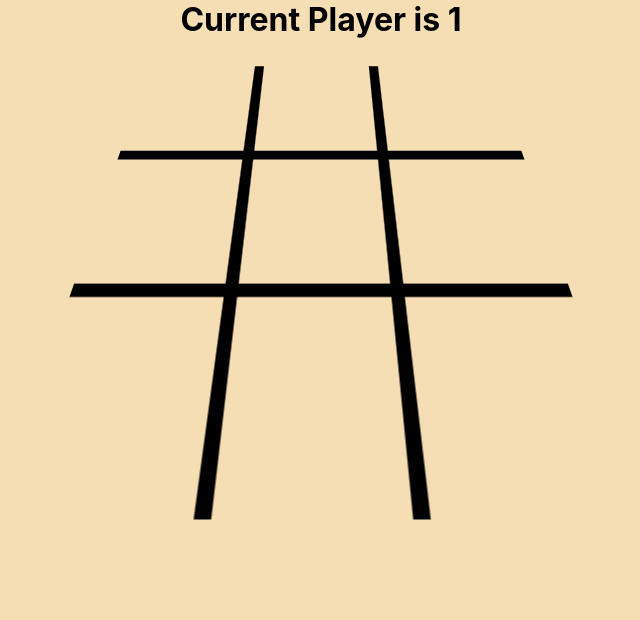
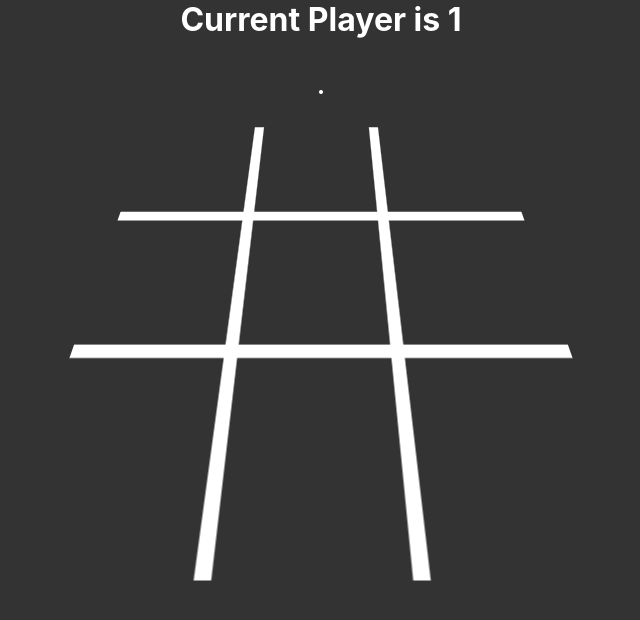
Before and after one commit to stevefaeembra/wk_14_d_3_lab_noughts_crosses, a React (Create React App) app: page / in a window 1280 px wide. Shown: the top 620 px of the page, without its empty margins (319-959 px from the left). Built offline with nearby package versions, Linux system fonts and the light colour scheme.

Commit message:
handle a draw

```diff
--- a/src/App.css
+++ b/src/App.css
@@ -11,7 +11,8 @@ html{
   width: 60%;
   margin: 0 auto;
   font-size: 16px;
-  background-color: wheat;
+  background-color: #333;
+  color: white;
 }
 
 .gameContainer{
@@ -34,7 +35,7 @@ h1, h2 {
 }
 
 .square{
-
+  color: yellow;
   display: flex;
   justify-content: center;
   align-items: center;
@@ -46,20 +47,20 @@ h1, h2 {
 #cell_1,
 #cell_3,
 #cell_4 {
-  border-right: 8px solid black;
-  border-bottom: 8px solid black;
+  border-right: 8px solid white;
+  border-bottom: 8px solid white;
 }
 
 #cell_2,
 #cell_5
 {
-  border-bottom: 8px solid black;
+  border-bottom: 8px solid white;
 }
 
 #cell_6,
 #cell_7
 {
-  border-right: 8px solid black;
+  border-right: 8px solid white;
 }
 
 .winner {
--- a/src/containers/GameContainer.js
+++ b/src/containers/GameContainer.js
@@ -9,7 +9,7 @@ class GameContainer extends Component {
     this.state = {
       squareStates : [' ',' ',' ',' ',' ',' ',' ',' ',' '],
       currentPlayer : 1, // 1 (O) or 2 (X)
-      winner : "", // text about winner
+      winner : " . ", // text about winner
       winnerNumber: 0, // 0 = neither, 1 = O, 2 = X
       winLine: [] // 3 indexes to winning line's squares
     };
@@ -30,14 +30,28 @@ class GameContainer extends Component {
     let winForX = lineContents.findIndex((item) => {
       return item === "XXX";
     })
-    if (winForO > -1) {
+    let draw = lineContents.findIndex((item) => {
+      // if this is never true (returns -1) then we have a draw
+      // to reproduce, play cells 6,8,9,0,1,2,3,4,5 in that order
+      return item.indexOf(" ")>-1;
+    })
+    if (draw == -1) {
+      let winLine = this.winLines[winForO];
+      this.setState({
+        winner : "Draw!",
+        winnerNumber: 0,
+        winLine: []
+      })
+    }
+    else if (winForO > -1) {
       let winLine = this.winLines[winForO];
       this.setState({
         winner : "Player 1 (O) Wins!",
         winnerNumber: 1,
         winLine: winLine
       })
-    } else if (winForX > -1 ) {
+    }
+    else if (winForX > -1 ) {
       let winLine = this.winLines[winForX];
       this.setState({
         winner : "Player 2 (X) Wins!",
```
